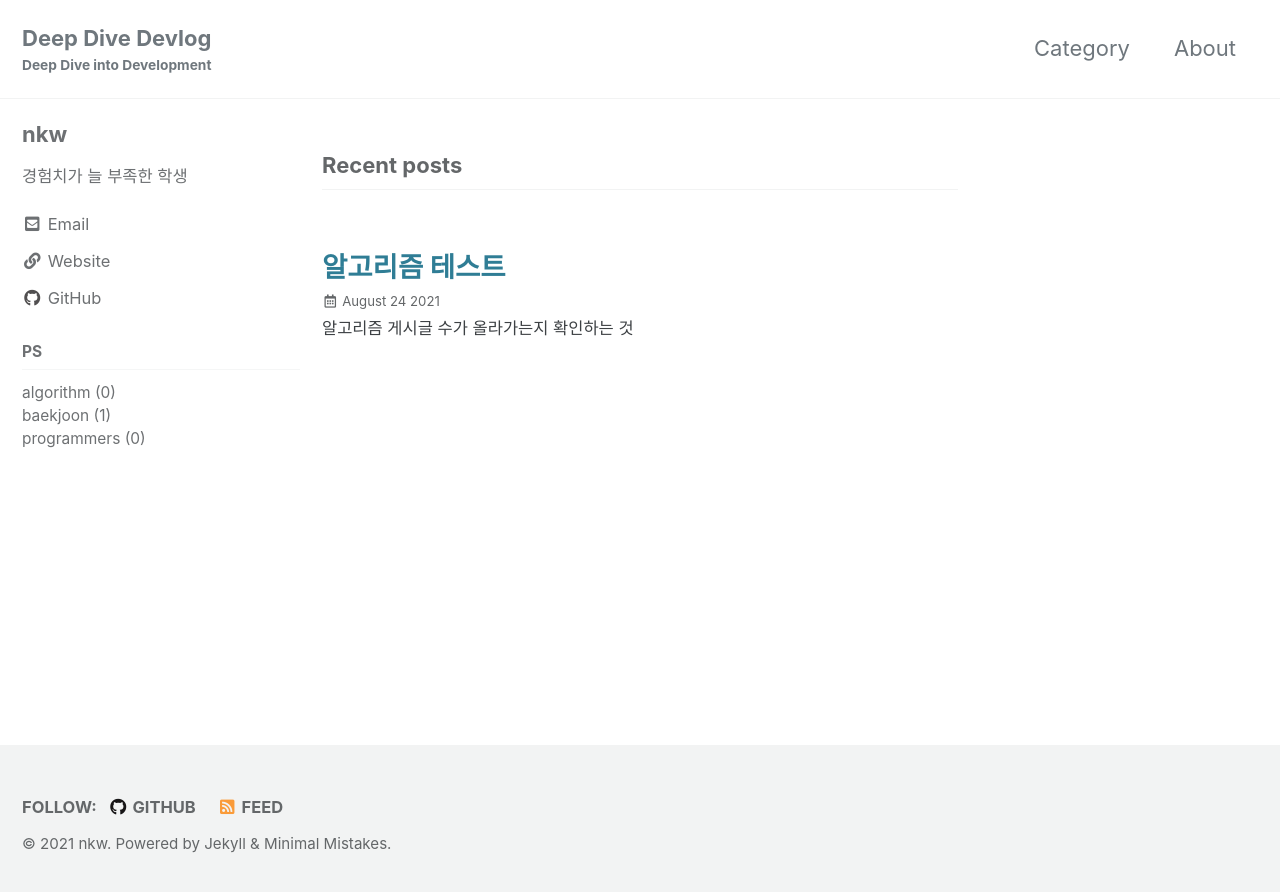
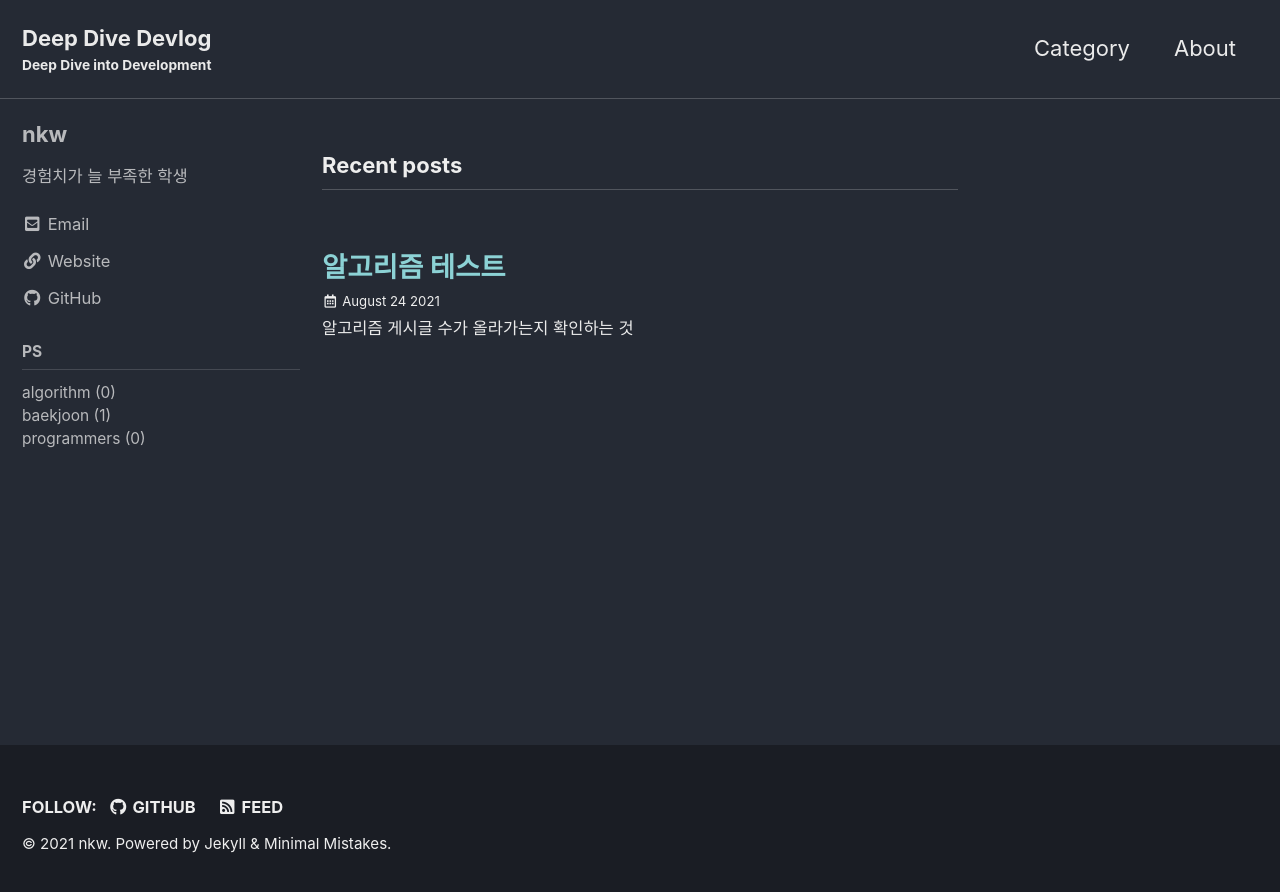
Before and after one commit to nkw011/nkw011.github.io, a Jekyll site: the page built from index.html, in a window 1280 px wide. Shown: the top 892 px of the page. Built offline with Jekyll 4.4.1, drawn with Linux system fonts in a browser that asks for light colours; cached includes are drawn as plain includes; the list of posts is cut into pages by our own code.

Commit message:
change theme of blog and comment
change theme

```diff
--- a/_config.yml
+++ b/_config.yml
@@ -12,7 +12,7 @@
 
 # theme                  : "minimal-mistakes-jekyll"
 # remote_theme           : "mmistakes/minimal-mistakes"
-minimal_mistakes_skin: "default" # "air", "aqua", "contrast", "dark", "dirt", "neon", "mint", "plum", "sunrise"
+minimal_mistakes_skin: "dark" # "air", "aqua", "contrast", "dark", "dirt", "neon", "mint", "plum", "sunrise"
 
 # Site Settings
 locale: "en-US"
@@ -30,7 +30,7 @@ masthead_title: # overrides the website title displayed in the masthead, use " "
 # breadcrumbs            : false # true, false (default)
 words_per_minute: 200
 comments:
-    provider: # false (default), "disqus", "discourse", "facebook", "staticman", "staticman_v2", "utterances", "giscus", "custom"
+    provider: "utterances" # false (default), "disqus", "discourse", "facebook", "staticman", "staticman_v2", "utterances", "giscus", "custom"
     disqus:
         shortname: # https://help.disqus.com/customer/portal/articles/466208-what-s-a-shortname-
     discourse:
@@ -41,8 +41,8 @@ comments:
         num_posts: # 5 (default)
         colorscheme: # "light" (default), "dark"
     utterances:
-        theme: # "github-light" (default), "github-dark"
-        issue_term: # "pathname" (default)
+        theme: "github-dark" # "github-light" (default), "github-dark"
+        issue_term: "pathname" # "pathname" (default)
     giscus:
         repo_id: # Shown during giscus setup at https://giscus.app
         category_name: # Full text name of the category
@@ -274,7 +274,7 @@ defaults:
           layout: single
           author_profile: true
           read_time: true
-          comments: # 블로그 댓글 기능 true
+          comments: true
           share: true
           related: true
 
```
